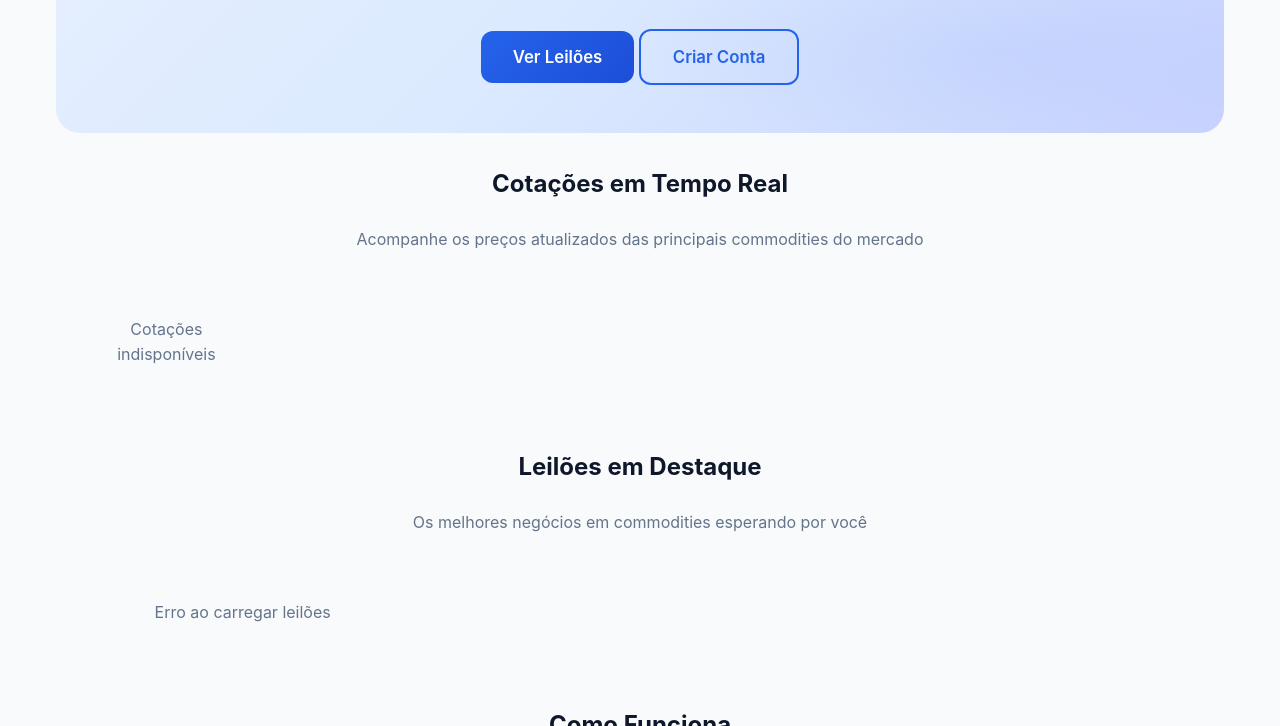
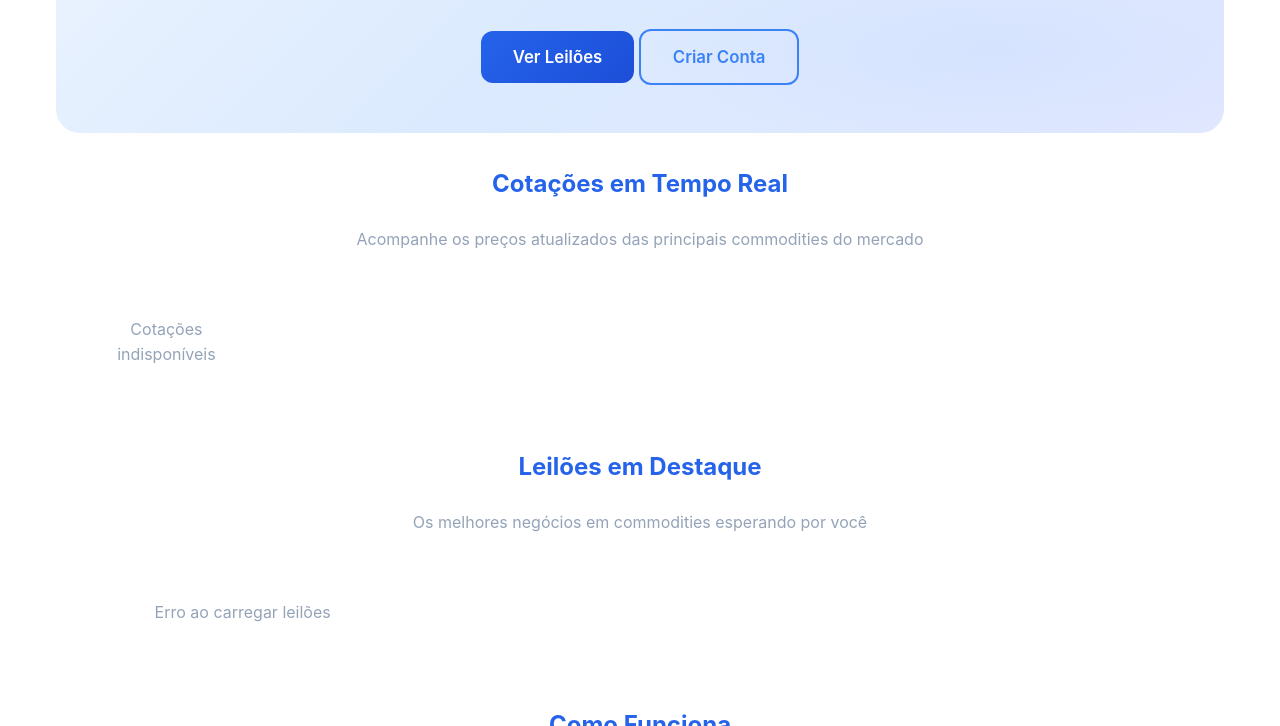
Before and after one commit to wrhbra2013/leilaocommodities, a plain HTML site: page index.html in a window 1280 px wide. Shown: the part 374-1100 px from the top of the page. Drawn offline with Linux system fonts and the light colour scheme; no server answers.

Commit message:
v0.0.7.1

```diff
--- a/static/css/style.css
+++ b/static/css/style.css
@@ -1,29 +1,29 @@
 :root {
-  --color-primary: #0f172a;
-  --color-primary-light: #1e293b;
-  --color-primary-dark: #020617;
+  --color-primary: #2563eb;
+  --color-primary-light: #3b82f6;
+  --color-primary-dark: #1d4ed8;
   --color-primary-gradient: linear-gradient(135deg, var(--color-primary) 0%, var(--color-primary-light) 100%);
-  --color-accent: #d97706;
-  --color-accent-light: #f59e0b;
-  --color-accent-gradient: linear-gradient(135deg, #d97706 0%, #f59e0b 100%);
-  --color-success: #059669;
+  --color-accent: #f59e0b;
+  --color-accent-light: #fbbf24;
+  --color-accent-gradient: linear-gradient(135deg, #f59e0b 0%, #fbbf24 100%);
+  --color-success: #10b981;
   --color-success-light: #d1fae5;
-  --color-error: #dc2626;
+  --color-error: #ef4444;
   --color-error-light: #fee2e2;
-  --color-info: #2563eb;
+  --color-info: #3b82f6;
   --color-info-light: #dbeafe;
-  --color-bg: #f8fafc;
-  --color-bg-alt: #f1f5f9;
+  --color-bg: #ffffff;
+  --color-bg-alt: #f8fafc;
   --color-surface: #ffffff;
-  --color-surface-hover: #fafbfc;
-  --color-text: #0f172a;
-  --color-text-secondary: #64748b;
+  --color-surface-hover: #f8fafc;
+  --color-text: #1e293b;
+  --color-text-secondary: #94a3b8;
   --color-border: #e2e8f0;
   --color-border-light: #f1f5f9;
-  --shadow-sm: 0 1px 2px rgba(0,0,0,0.04), 0 1px 3px rgba(0,0,0,0.06);
-  --shadow-md: 0 4px 8px rgba(0,0,0,0.05), 0 8px 16px rgba(0,0,0,0.04);
-  --shadow-lg: 0 10px 20px rgba(0,0,0,0.05), 0 20px 30px rgba(0,0,0,0.04);
-  --shadow-xl: 0 20px 40px rgba(0,0,0,0.06), 0 40px 60px rgba(0,0,0,0.04);
+  --shadow-sm: 0 1px 2px rgba(0,0,0,0.03), 0 1px 3px rgba(0,0,0,0.04);
+  --shadow-md: 0 4px 6px rgba(0,0,0,0.04), 0 8px 12px rgba(0,0,0,0.03);
+  --shadow-lg: 0 10px 15px rgba(0,0,0,0.04), 0 20px 25px rgba(0,0,0,0.03);
+  --shadow-xl: 0 20px 30px rgba(0,0,0,0.04), 0 40px 50px rgba(0,0,0,0.03);
   --radius-sm: 8px;
   --radius-md: 12px;
   --radius-lg: 16px;
@@ -43,18 +43,14 @@
 
 @media (prefers-color-scheme: dark) {
   :root {
-    --color-bg: #080e1a;
-    --color-bg-alt: #0f172a;
-    --color-surface: #131c2e;
-    --color-surface-hover: #1a2337;
-    --color-text: #e2e8f0;
+    --color-bg: #f8fafc;
+    --color-bg-alt: #f1f5f9;
+    --color-surface: #ffffff;
+    --color-surface-hover: #f8fafc;
+    --color-text: #1e293b;
     --color-text-secondary: #94a3b8;
-    --color-border: #1e293b;
-    --color-border-light: #131c2e;
-    --shadow-sm: 0 1px 3px rgba(0,0,0,0.5);
-    --shadow-md: 0 4px 8px rgba(0,0,0,0.6);
-    --shadow-lg: 0 10px 20px rgba(0,0,0,0.7);
-    --shadow-xl: 0 20px 40px rgba(0,0,0,0.8);
+    --color-border: #e2e8f0;
+    --color-border-light: #f1f5f9;
   }
 }
 
@@ -225,7 +221,7 @@ a:hover { text-decoration: underline; }
 .hero {
   text-align: center;
   padding: var(--space-2xl) var(--space-md);
-  background: linear-gradient(135deg, #e8f0fe 0%, #dbeafe 50%, #c7d2fe 100%);
+  background: linear-gradient(135deg, #eff6ff 0%, #dbeafe 50%, #e0e7ff 100%);
   border-radius: var(--radius-xl);
   margin-bottom: var(--space-xl);
   position: relative;
@@ -238,21 +234,13 @@ a:hover { text-decoration: underline; }
   position: absolute;
   inset: 0;
   background:
-    radial-gradient(ellipse 80% 60% at 20% 20%, rgba(251, 191, 36, 0.12) 0%, transparent 50%),
-    radial-gradient(ellipse 60% 50% at 80% 80%, rgba(37, 99, 235, 0.06) 0%, transparent 50%);
+    radial-gradient(ellipse 80% 60% at 20% 20%, rgba(251, 191, 36, 0.08) 0%, transparent 50%),
+    radial-gradient(ellipse 60% 50% at 80% 80%, rgba(59, 130, 246, 0.05) 0%, transparent 50%);
   pointer-events: none;
   z-index: 0;
 }
 
 .hero > * { position: relative; z-index: 1; }
-
-@media (prefers-color-scheme: dark) {
-  .hero {
-    background: linear-gradient(135deg, #0f1f3d 0%, #1a2a4a 50%, #2d1f3e 100%);
-  }
-  .hero h1 { color: #e2e8f0; }
-  .hero p { color: #94a3b8; }
-}
 
 .hero h1 {
   font-size: clamp(1.8rem, 4vw, 2.8rem);
```
